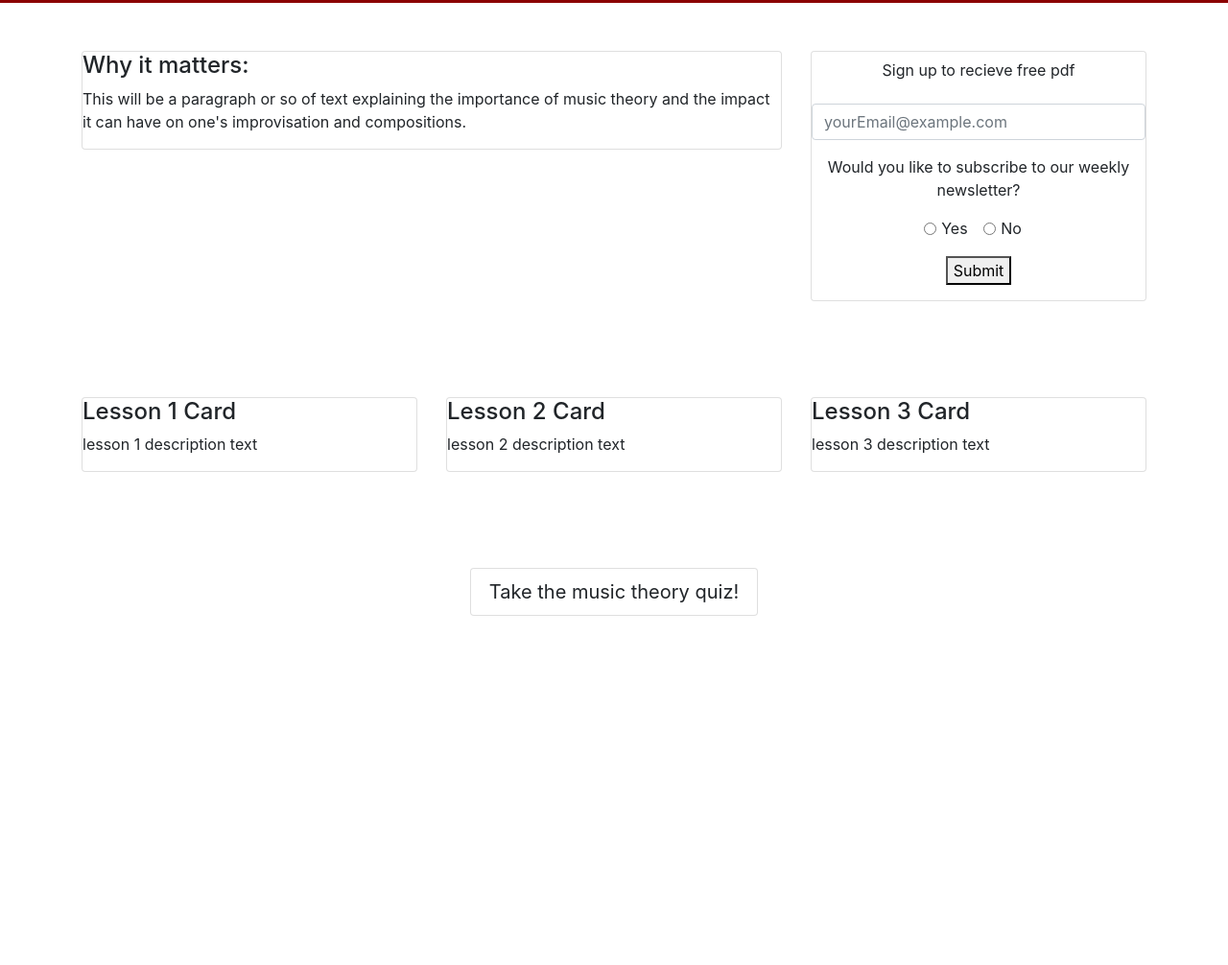
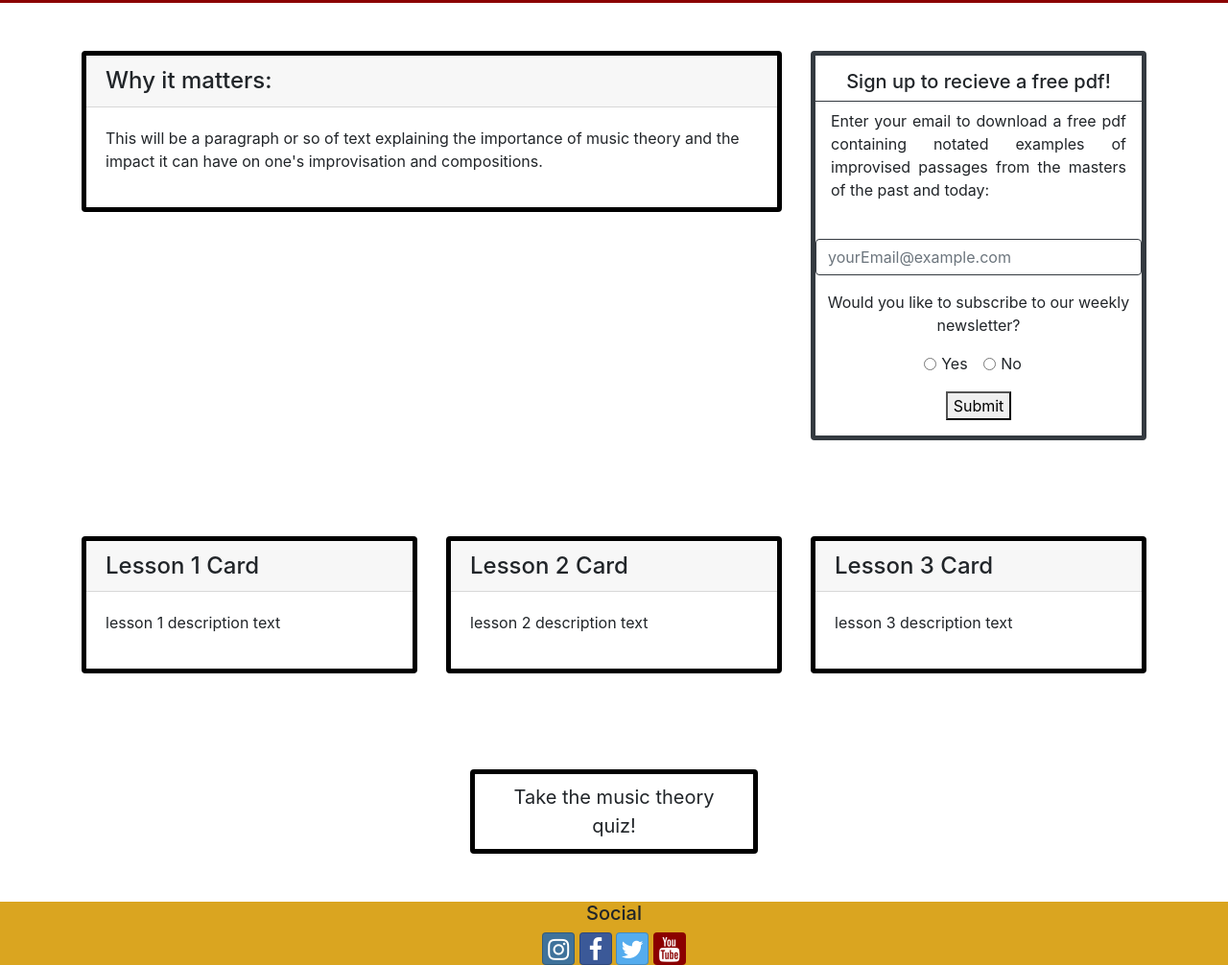
Before and after one commit to willboesetrio/pProject1, a website: page index.html in a window 1280 px wide. Shown: the part 269-1275 px from the top of the page at 96% size. Before the commit the page ends 961 px from the top, so only its background shows below. Drawn offline with nearby package versions, Linux system fonts and the light colour scheme.

Commit message:
added footer and card header/body

```diff
--- a/css/styles.css
+++ b/css/styles.css
@@ -1,9 +1,11 @@
 .jumbotron {
     margin: 0;
+    background-color: goldenrod;
 }
 .cardSpacing {
     margin-top: 50px;
     margin-bottom: 50px;
+    border: 5px solid, black;
 }
 .navbar {
     background-color: darkred;
@@ -12,3 +14,6 @@
     background-color: darkred;
     color: white;
 }
+.site-footer {
+    background-color: goldenrod;
+}
--- a/index.html
+++ b/index.html
@@ -10,6 +10,9 @@
       rel="stylesheet"
       href="node_modules/bootstrap/dist/css/bootstrap.min.css"
     />
+
+    <link rel="stylesheet" href="node_modules/font-awesome/css/font-awesome.min.css" />
+    <link rel="stylesheet" href="node_modules/bootstrap-social/bootstrap-social.css" />
 
     <!-- Additional CSS -->
     <link rel="stylesheet" href="css/styles.css" />
@@ -71,7 +74,8 @@
       <div class="row">
         <div class="col-8">
           <div class="card cardSpacing">
-            <h4>Why it matters:</h4>
+            <h4 class="card-header">Why it matters:</h4>
+            <div class="card-body">
               <p>
                 This will be a paragraph or so of text explaining the importance
                 of music theory and the impact it can have on one's improvisation
@@ -79,19 +83,21 @@
               </p>
             </div>
           </div>
+        </div>
         <div class="col-4">
-          <div class="card cardSpacing">
+          <div class="card cardSpacing border-dark">
             <form>
               <div class="form-group row text-center">
                 <label for="email" class="col col-form-label"
-                  >Sign up to recieve free pdf</label
+                  ><h5 class="border-bottom border-dark p-2">Sign up to recieve a free pdf!</h5>
+                  <p class= "text-justify mx-3">Enter your email to download a free pdf containing notated examples of improvised passages from the masters of the past and today:</p></label
                 >
               </div>
               <div class="form-group row">
                 <div class="col">
                   <input
                     type="email"
-                    class="form-control"
+                    class="form-control border-dark"
                     id="email"
                     name="email"
                     placeholder="yourEmail@example.com"
@@ -137,20 +143,26 @@
       <div class="row">
         <div class="col-4">
           <div class="card cardSpacing">
-            <h4>Lesson 1 Card</h4>
+            <h4 class="card-header">Lesson 1 Card</h4>
+            <div class="card-body">
               <p>lesson 1 description text</p>
+            </div>
           </div>
         </div>
         <div class="col-4">
           <div class="card cardSpacing">
-            <h4>Lesson 2 Card</h4>
+            <h4 class="card-header">Lesson 2 Card</h4>
+            <div class="card-body">
               <p>lesson 2 description text</p>
+            </div>
           </div>
         </div>
         <div class="col-4">
           <div class="card cardSpacing">
-            <h4>Lesson 3 Card</h4>
+            <h4 class="card-header">Lesson 3 Card</h4>
+            <div class="card-body">
               <p>lesson 3 description text</p>
+            </div>
           </div>
         </div>
       </div>
@@ -159,7 +171,35 @@
       </div>
     </div>
 
-    <footer></footer>
+    <footer class="site-footer">
+      <div class="container">
+        <div class="row">
+          <div class="col text-center">
+            <h5>Social</h5>
+            <a
+              class="btn btn-social-icon btn-instagram"
+              href="http://instagram.com/"
+              ><i class="fa fa-instagram"></i
+            ></a>
+            <a
+              class="btn btn-social-icon btn-facebook"
+              href="http://facebook.com/"
+              ><i class="fa fa-facebook"></i
+            ></a>
+            <a
+              class="btn btn-social-icon btn-twitter"
+              href="http://twitter.com/"
+              ><i class="fa fa-twitter"></i
+            ></a>
+            <a
+              class="btn btn-social-icon btn-youtube"
+              href="http://youtube.com/"
+              ><i class="fa fa-youtube"></i
+            ></a>
+          </div>
+        </div>
+      </div>
+    </footer>
 
     <!-- jQuery must come first, then Popper.js, then the Bootstrap JavaScript plugins.-->
     <script src="node_modules/jquery/dist/jquery.slim.min.js"></script>
--- a/package.json
+++ b/package.json
@@ -15,6 +15,7 @@
   },
   "dependencies": {
     "bootstrap": "^4.5.2",
+    "font-awesome": "^4.7.0",
     "jquery": "^3.5.1",
     "popper.js": "^1.16.1"
   }
```
Also changed, not shown: 1 other file. Lines whose indentation alone changed are shown as unchanged.
